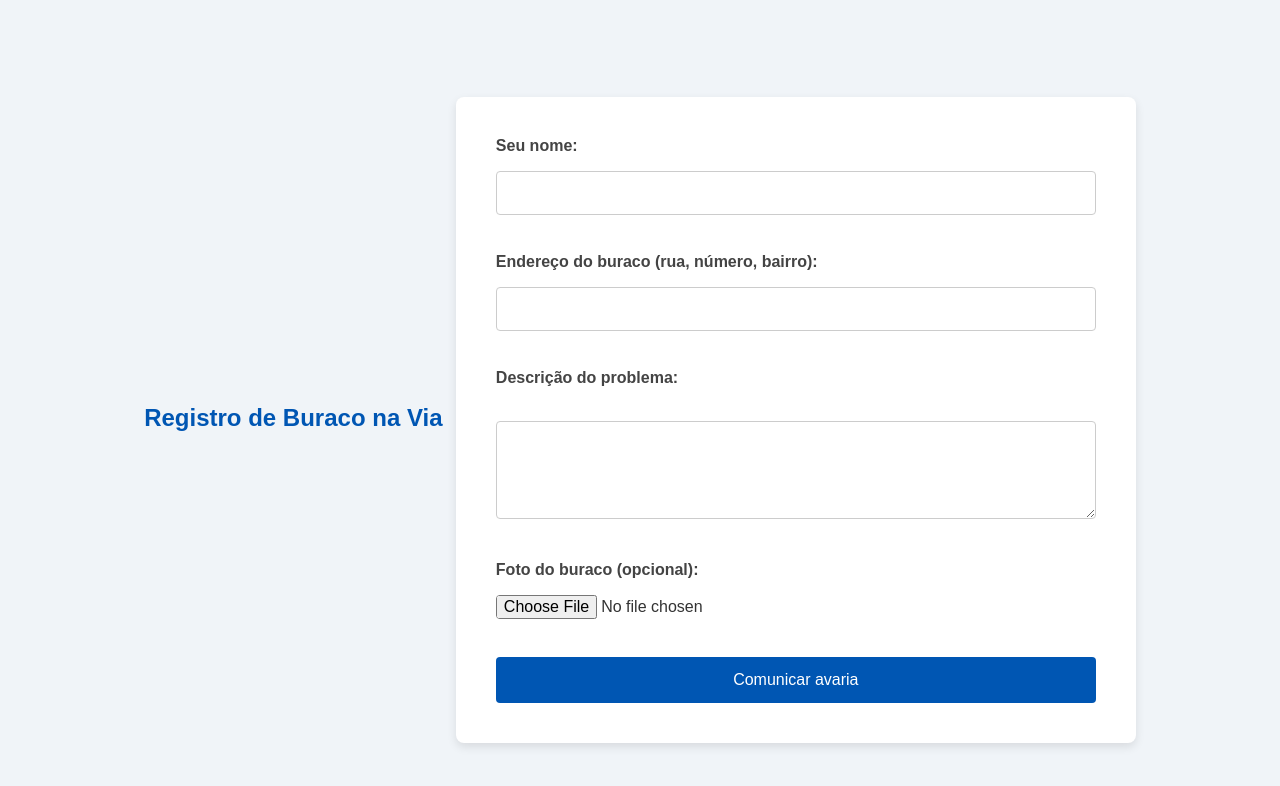
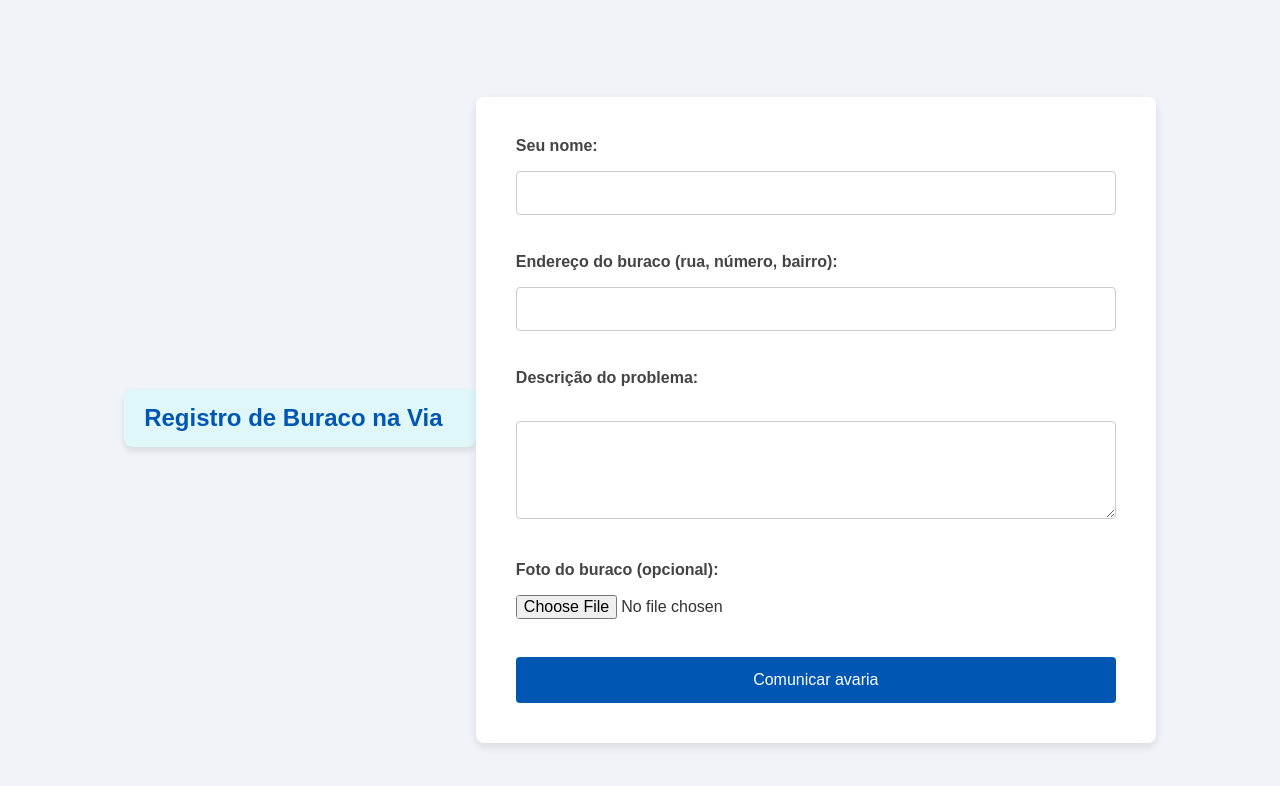
Before and after one commit to cleciosalmeida/buracos, a plain HTML site: page index.html in a window 1280 px wide. Drawn offline with Linux system fonts and the light colour scheme.

Commit message:
Update style.css
Melhora no estilo do formato do título principal

```diff
--- a/style.css
+++ b/style.css
@@ -27,6 +27,11 @@ h1 {
     color: #0056b3;
     font-size: 24px;
     margin-bottom: 20px;
+    background-color: #e0f7fa; /* Cor de fundo suave */
+    padding: 15px 20px; /* Espaçamento interno para dar mais destaque */
+    border-radius: 8px; /* Bordas arredondadas */
+    box-shadow: 0 4px 6px rgba(0, 0, 0, 0.1); /* Sombra leve para dar profundidade */
+    display: inline-block; /* Ajusta o tamanho do fundo ao texto */
 }
 
 /* Estilo para os rótulos de campo */
```
